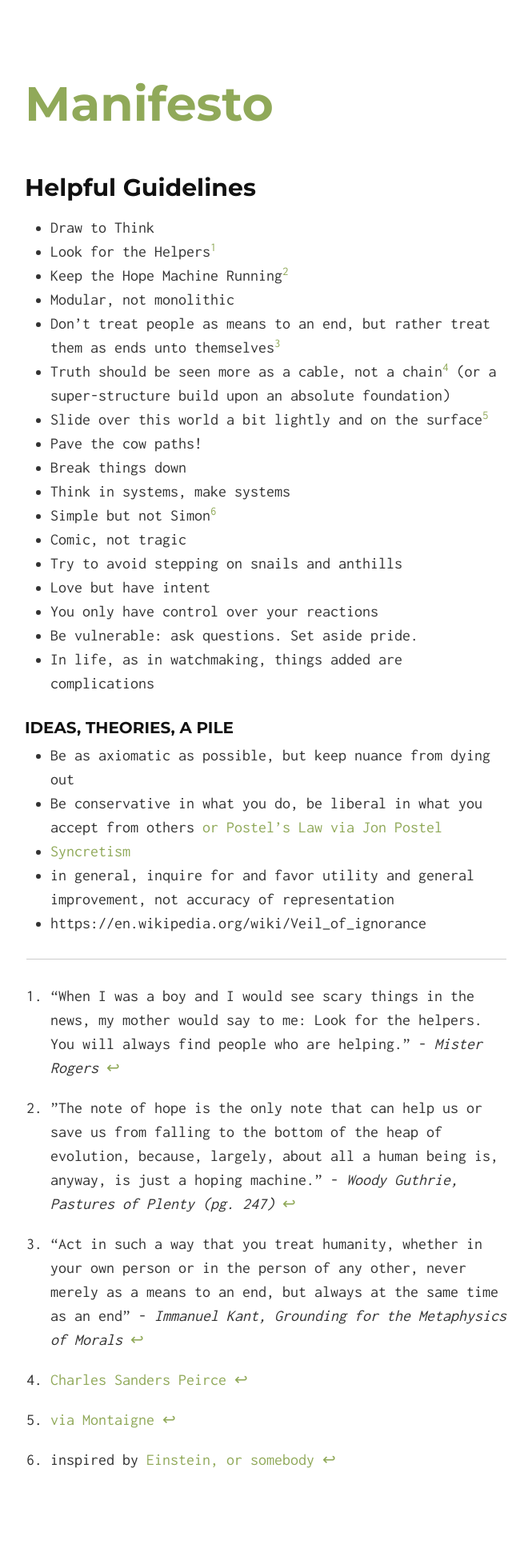
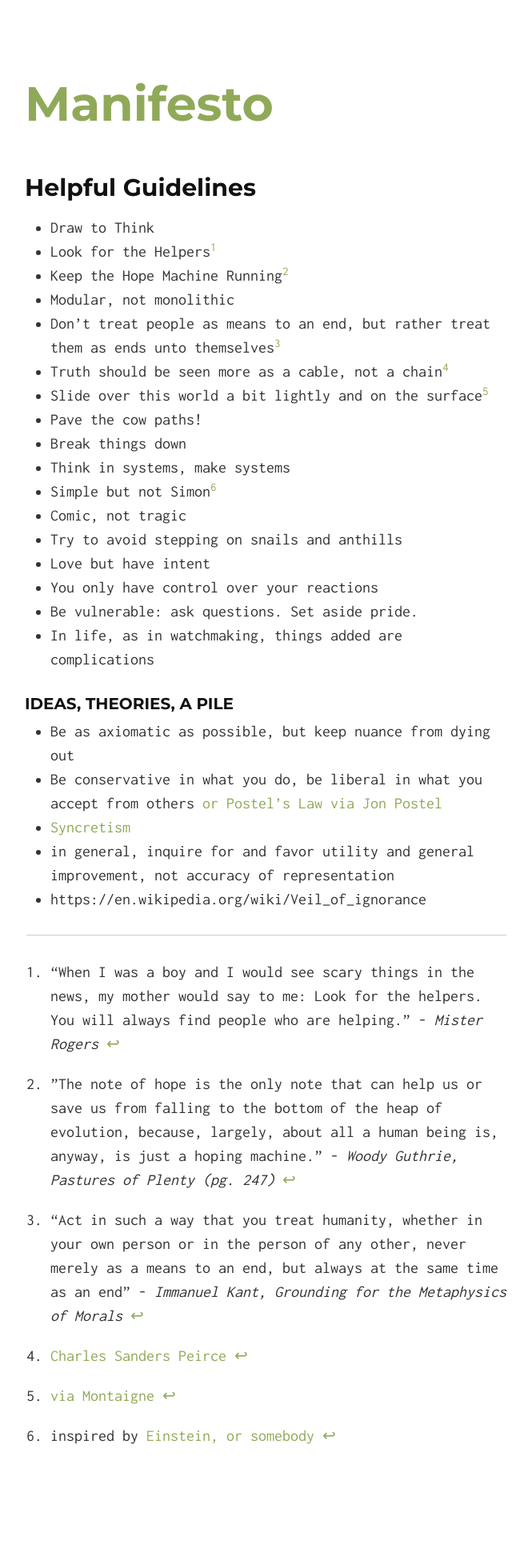
Before and after one commit to thepru/manifesto, a Jekyll site: the page built from index.md, in a window 1280 px wide. Shown: the whole page at 80% size, without its empty margins (307-972 px from the left). Built offline with Jekyll 4.4.1, drawn with Linux system fonts in a browser that asks for light colours; our own code applies the rules of GitHub Pages for plain Markdown files; after the commit the page ends 1911 px from its top, so only the background shows below that.

Commit message:
content tweaks!

```diff
--- a/index.md
+++ b/index.md
@@ -9,7 +9,7 @@ layout: default
  - Keep the Hope Machine Running[^woody]
  - Modular, not monolithic
  - Don’t treat people as means to an end, but rather treat them as ends unto themselves[^kant]
- - Truth should be seen more as a cable, not a chain[^pierce] (or a super-structure build upon an absolute foundation)
+ - Truth should be seen more as a cable, not a chain[^pierce]
  - Slide over this world a bit lightly and on the surface[^montaigne]
  - Pave the cow paths!
  - Break things down
```
